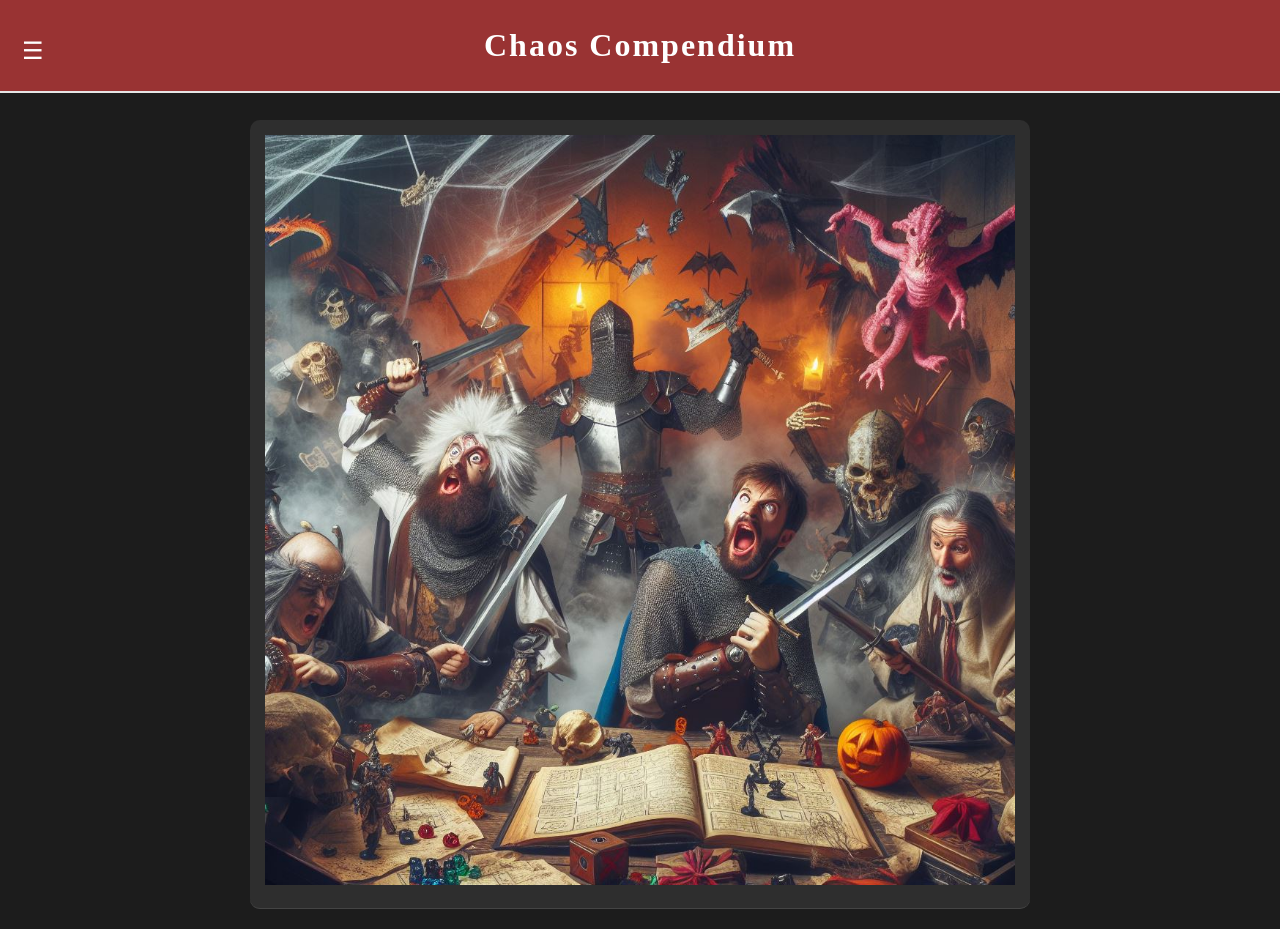
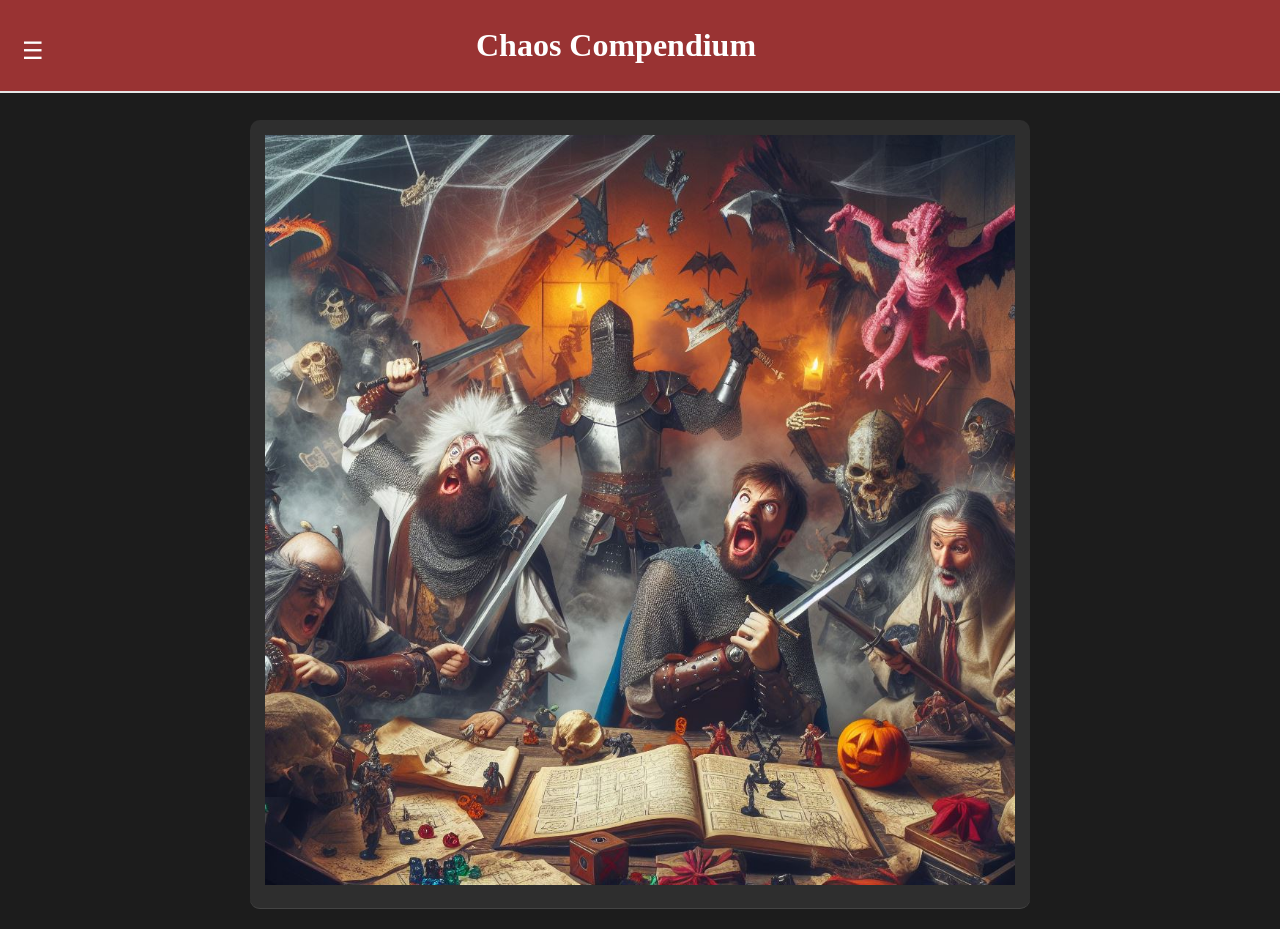
Before and after one commit to mrjohnnypricejr/ChaosCompendium, a plain HTML site: page index.html in a window 1280 px wide. Drawn offline with Linux system fonts and the light colour scheme.

Commit message:
adjust size of header

```diff
--- a/dnd-style.css
+++ b/dnd-style.css
@@ -22,11 +22,14 @@ header {
     z-index: 1000;
 }
 
-h1 {
+header h1 {
+    font-size: 2rem; /* Default font size */
     margin: 0;
-    font-size: 2rem;
-    font-family: 'Cinzel', serif;
-    letter-spacing: 2px;
+    flex-grow: 1;
+    max-width: calc(100% - 3rem); /* Ensure it doesn't overlap the menu button */
+    white-space: nowrap; /* Prevent the text from wrapping */
+    overflow: hidden; /* Hide overflow text */
+    text-overflow: ellipsis; /* Add ellipsis to overflow text */
 }
 
 h2 {
```
